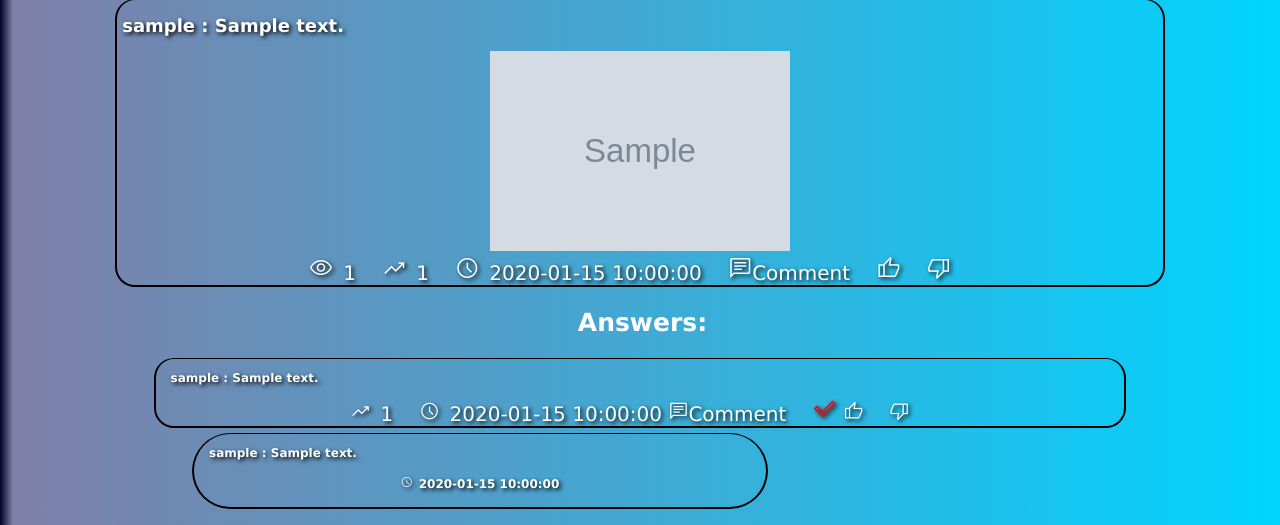
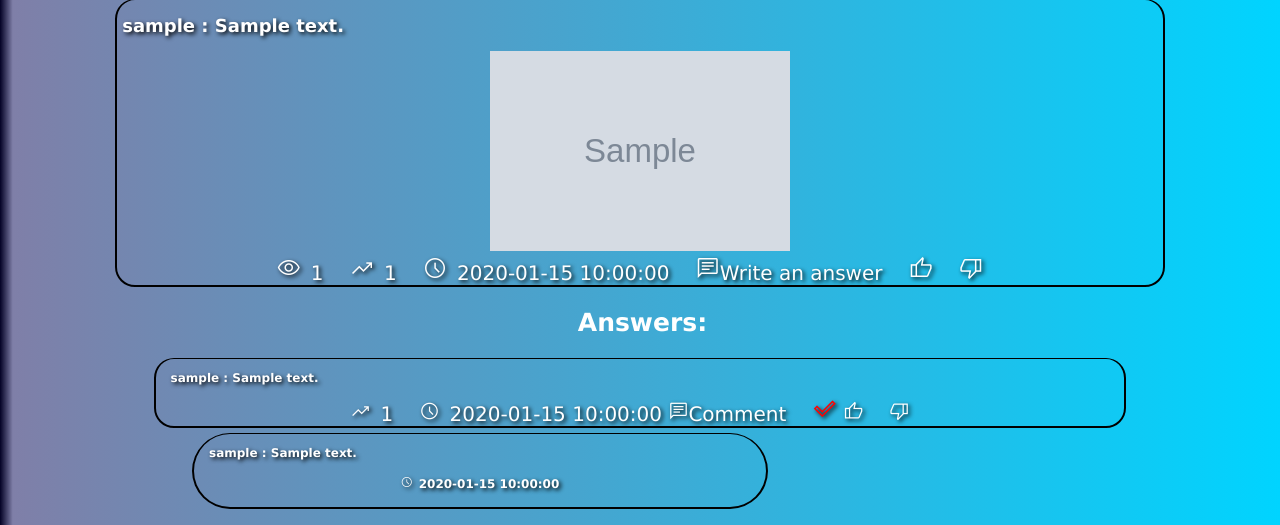
Before and after one commit to KZwolski/Ask-Mate, a Flask app: template templates/display_question.html in a window 1280 px wide. Shown: the part 167-692 px from the top of the page. Run offline with Flask 2, Linux system fonts and the light colour scheme; the template is opened without the code that fills it: most values are stand-ins (such as "Sample title", 1, 10 or a date in 2020); grey boxes marked "Sample" are stand-in pictures.

Commit message:
Rename a link to new answer to "write an answer"

```diff
--- a/templates/display_question.html
+++ b/templates/display_question.html
@@ -7,10 +7,10 @@
     {%  if question.image %}
         <img style="text-align: center;" src="/static/{{ question.image }}" alt="image" width="300" height="200"><br>
     {% endif %}
-        <span class="material-symbols-outlined">visibility</span>&ensp;{{question.view_number}}&emsp;
-        <span class="material-symbols-outlined">trending_up</span>&ensp;{{question.vote_number}}&emsp;
-        <span class="material-symbols-outlined">schedule</span>&ensp;{{question.submission_time}}&emsp;
-        <a href="/question/{{ question.id }}/new-answer"><span class="material-symbols-outlined">chat</span>Comment</a>&emsp;
+    <span class="material-symbols-outlined">visibility</span>&ensp;{{question.view_number}}&emsp;
+    <span class="material-symbols-outlined">trending_up</span>&ensp;{{question.vote_number}}&emsp;
+    <span class="material-symbols-outlined">schedule</span>&ensp;{{question.submission_time}}&emsp;
+    <a href="/question/{{ question.id }}/new-answer"><span class="material-symbols-outlined">chat</span>Write an answer</a>&emsp;
     {% if edit %}
         <a href="/question/{{ question.id }}/edit"><span class="material-symbols-outlined">edit</span>Edit</a>
     {% else %}
```
